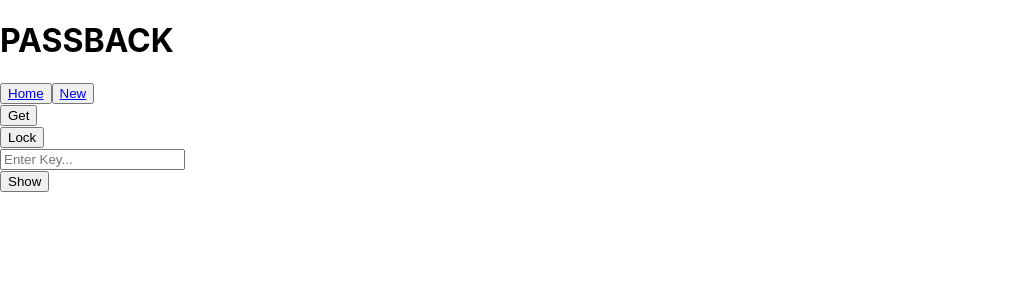
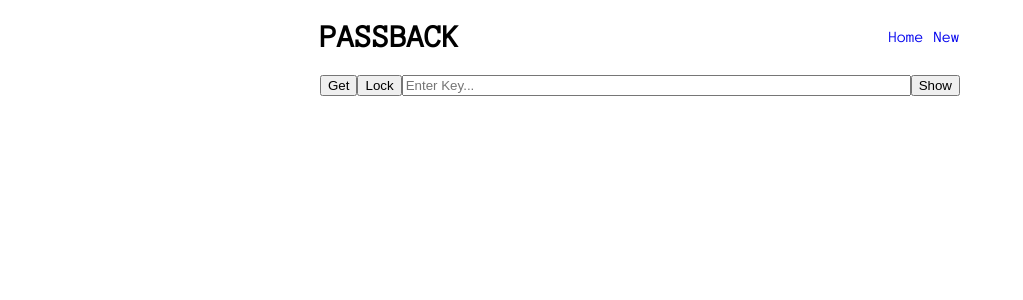
Before and after one commit to shanukun/PB-site, a React (Create React App) app in the folder frontend/: page / in a window 1280 px wide. Shown: the top 300 px of the page, without its empty margins (0-1023 px from the left). Built offline with nearby package versions, Linux system fonts and the light colour scheme.

Commit message:
css for app

```diff
--- a/frontend/src/App.css
+++ b/frontend/src/App.css
@@ -0,0 +1,42 @@
+@import url('https://fonts.googleapis.com/css2?family=Anonymous+Pro&display=swap');
+
+body {
+	margin: 0px;
+	padding: 0px;
+	font-family: 'Anonymous Pro', monospace;
+}
+
+.container {
+	width: 50%;
+	margin: auto;
+}
+
+.passback-container {
+	display: grid;
+	grid-template-columns: auto;
+	grid-template-rows: auto auto auto;
+}
+
+.title-container {
+	display: grid;
+	grid-template-columns: 1fr auto;
+	grid-template-rows: auto;
+	align-items: center;
+}
+
+.title-buttons {
+	justify-self: end;
+}
+
+.title-buttons a {
+	margin-left: 10px;
+	text-decoration: none;
+}
+
+.key-container {
+	display: grid;
+	grid-template-columns: auto auto 1fr auto;
+	grid-template-rows: auto;
+	justify-items: stretch;
+	align-items: center;
+}
--- a/frontend/src/App.js
+++ b/frontend/src/App.js
@@ -47,17 +47,17 @@ function App() {
 	}
 
 	return (
-		<div>
-			<div>
+		<div className="passback-container">
+			<div className="title-container">
 				<div>
 					<h1>PASSBACK</h1>
 				</div>
-				<div>
-						<button type="button"><Link to="/">Home</Link></button>
-						<button type="button"><Link to="/new">New</Link></button>
+				<div className="title-buttons">
+						<Link to="/">Home</Link>
+						<Link to="/new">New</Link>
 				</div>
 			</div>
-			<div>
+			<div className="key-container">
 				<div>
 					<button type="button"
 							onClick={handleGet}>
@@ -79,10 +79,12 @@ function App() {
 					</button>
 				</div>
 			</div>
-			<Switch>
-				<Route exact path="/" render={props => <Display {...props} pass={key} />} />
-				<Route exact path="/new" render={props => <New {...props} pass={key} />} />
-			</Switch>
+			<div>
+				<Switch>
+					<Route exact path="/" render={props => <Display {...props} pass={key} />} />
+					<Route exact path="/new" render={props => <New {...props} pass={key} />} />
+				</Switch>
+			</div>
 		</div>
 	);
 }
```
